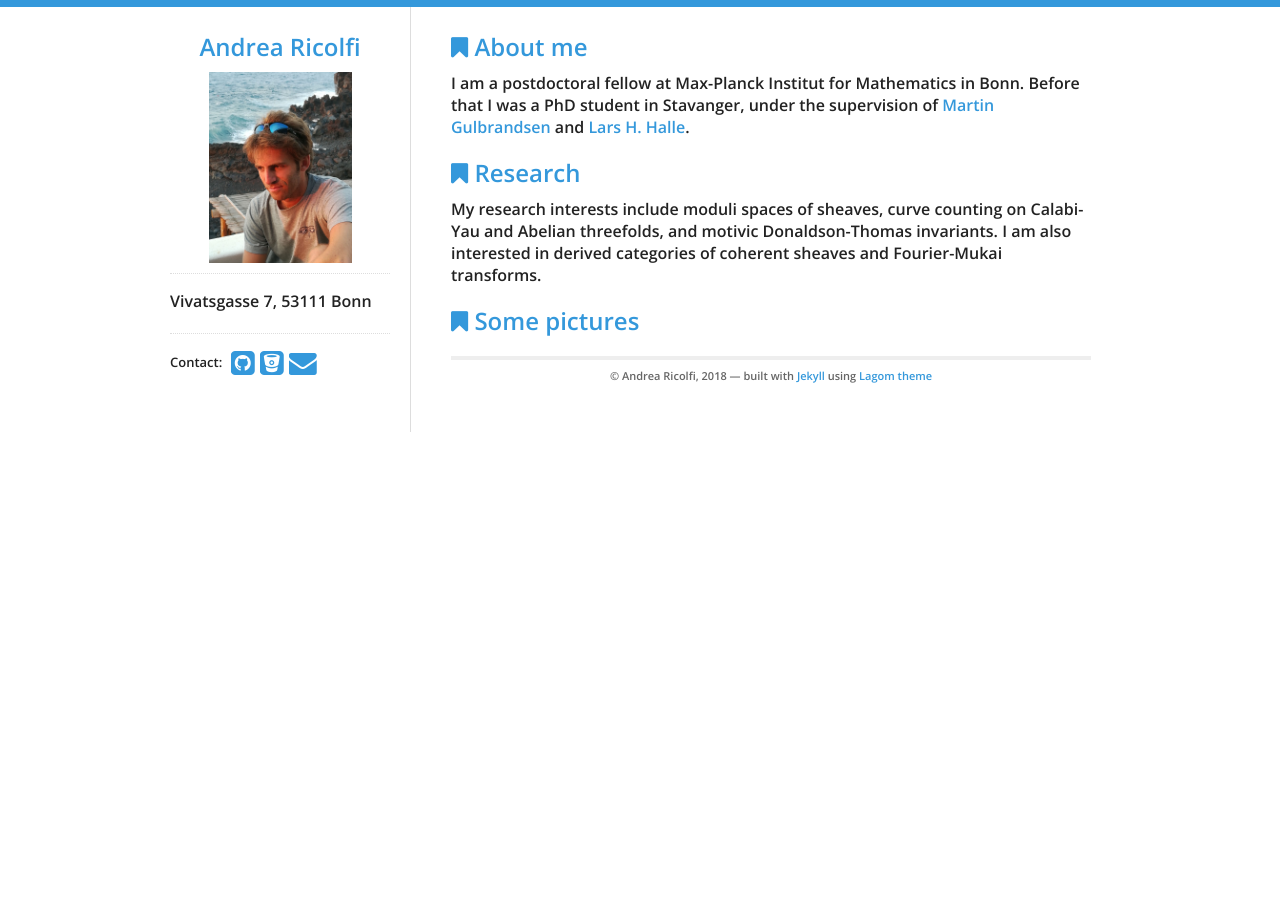
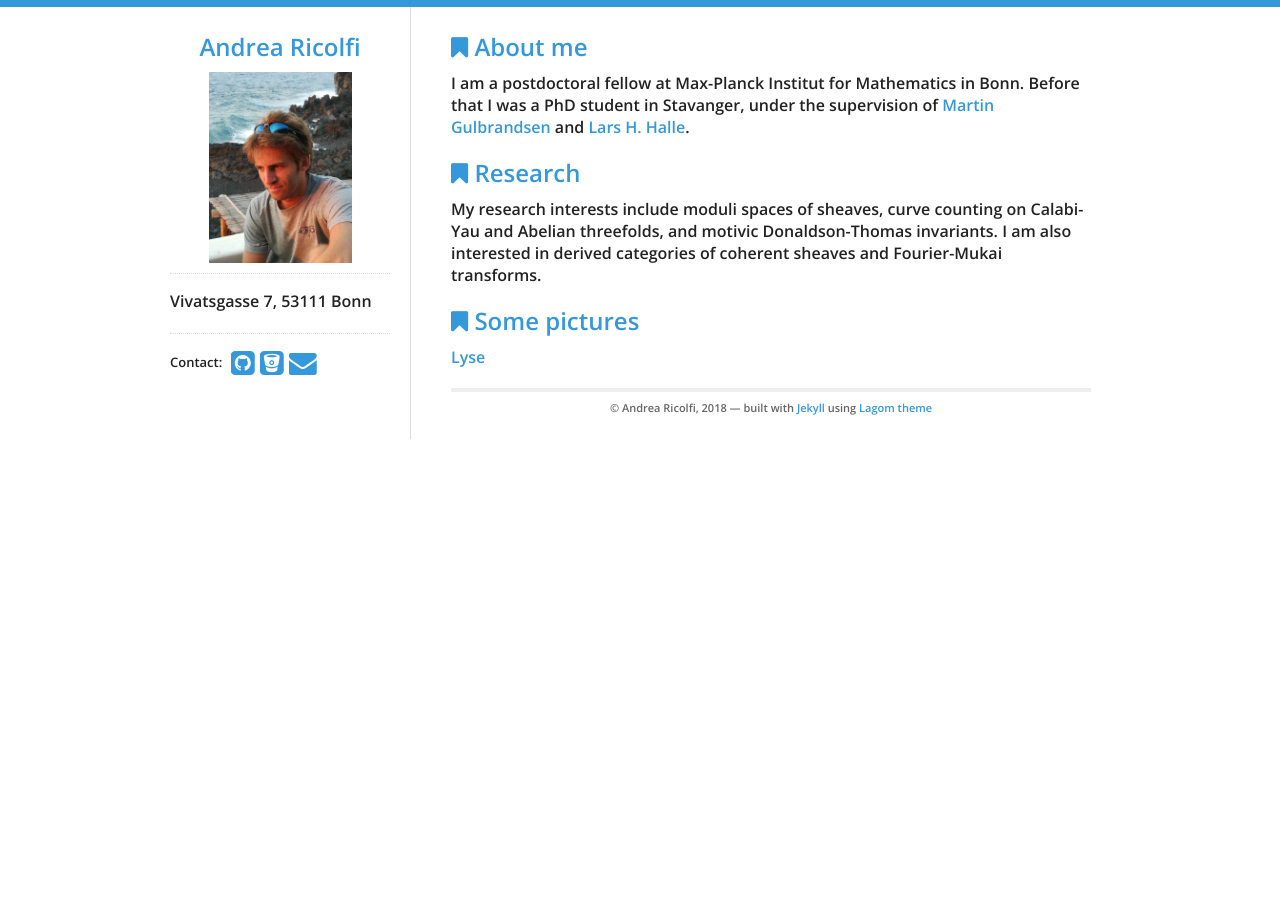
Before and after one commit to atricolfi/atricolfi.github.io, a Jekyll site: the page built from index.html, in a window 1280 px wide. Built offline with Jekyll 4.4.1, drawn with Linux system fonts in a browser that asks for light colours.

Commit message:
Update index.html

```diff
--- a/index.html
+++ b/index.html
@@ -23,4 +23,5 @@ I am also interested in derived categories of coherent sheaves and Fourier-Mukai
 <div id="home">
   <h2><i class="fa fa-bookmark"></i> Some pictures</h2>
 <p>
+<a href="Lysefjord.html"> Lyse</a>
 </div>
```
